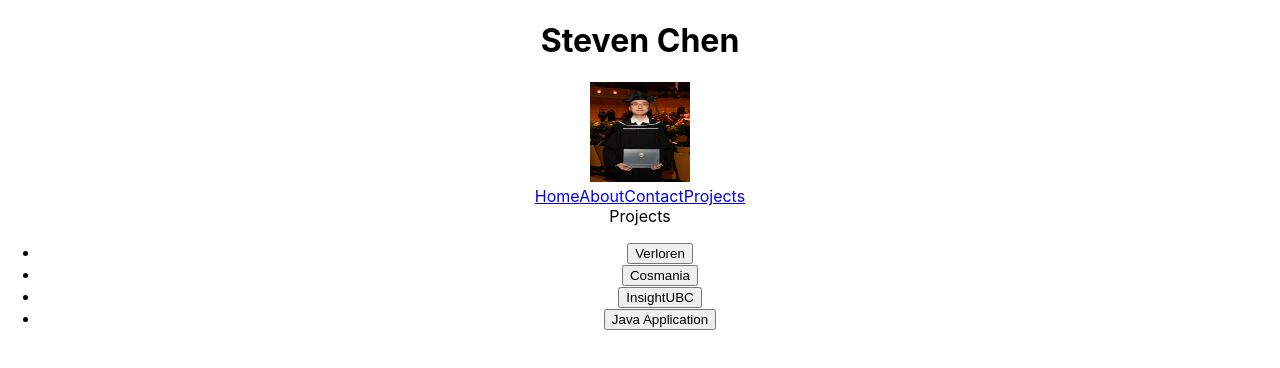
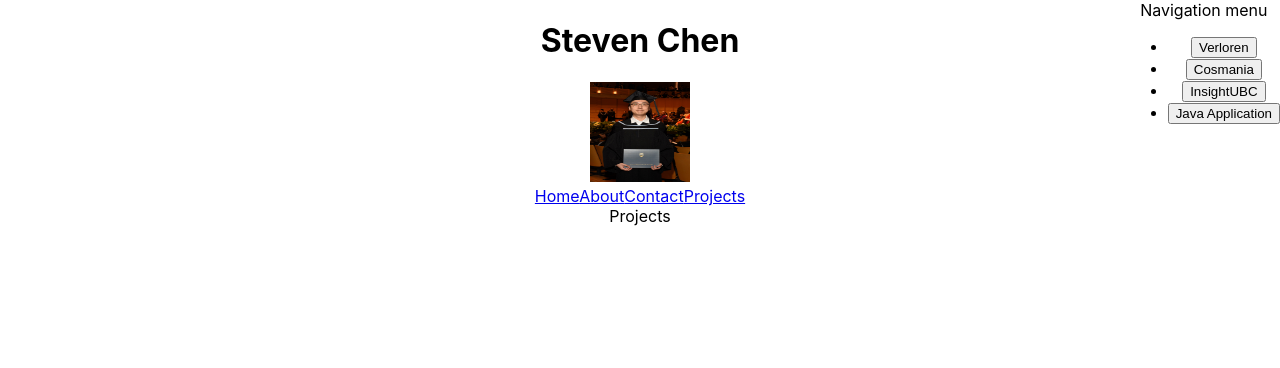
Before and after one commit to chnsteven/React-portfolio, a React (Create React App) app in the folder client/: page /Projects in a window 1280 px wide. Shown: the top 368 px of the page. Built offline with nearby package versions, Linux system fonts and the light colour scheme; no server answers.

Commit message:
fixed nav menu to top right corner

```diff
--- a/client/src/App.css
+++ b/client/src/App.css
@@ -41,3 +41,11 @@
   width: 100px;
   height: 100px;
 }
+
+.navigationMenu {
+  position: fixed;
+  top: 0;
+  right: 0;
+  z-index: 1000;
+  background: rgba(255, 255, 255, 0.5);
+}
--- a/client/src/components/NavigationMenu.js
+++ b/client/src/components/NavigationMenu.js
@@ -10,7 +10,8 @@ function NavigationMenu({buttonNames}) {
       };
 
       const renderNavigationMenu = () => (
-        <div>
+        <div className='navigationMenu'>
+          Navigation menu
           <ul>
             {buttonNames.map(buttonName => (
                 <li key={buttonName}>
```
